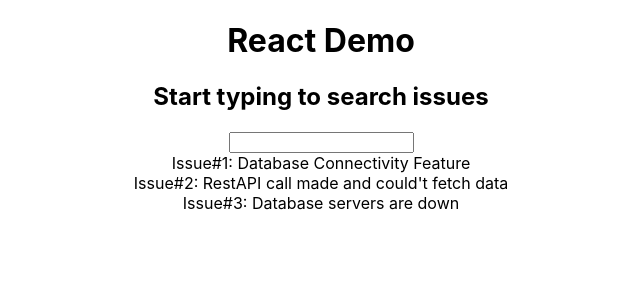
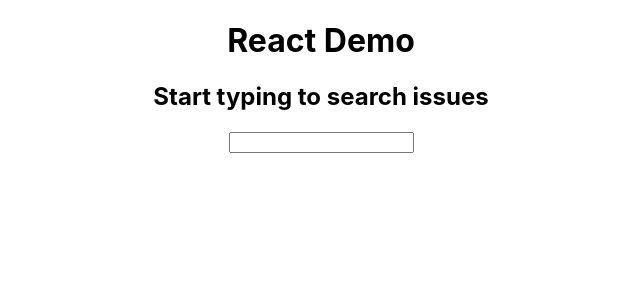
Before and after one commit to bhaskargogs/react-demo-issue-engine, a React (Create React App) app: page / in a window 1280 px wide. Shown: the top 300 px of the page, without its empty margins (319-959 px from the left). Built offline with nearby package versions, Linux system fonts and the light colour scheme.

Commit message:
Making inital search empty

```diff
--- a/src/Search/Search.js
+++ b/src/Search/Search.js
@@ -16,8 +16,7 @@ export class Search extends React.Component {
 
     componentWillMount = () => {
         this.setState({
-            initialIssues: this.props.content,
-            issues: this.props.content
+            initialIssues: this.props.content
         })
     }
 
```
